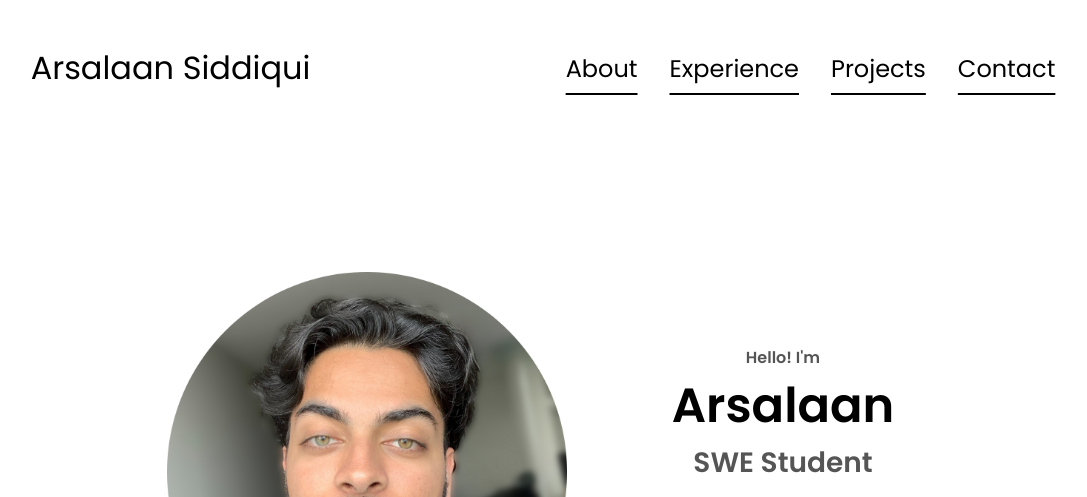
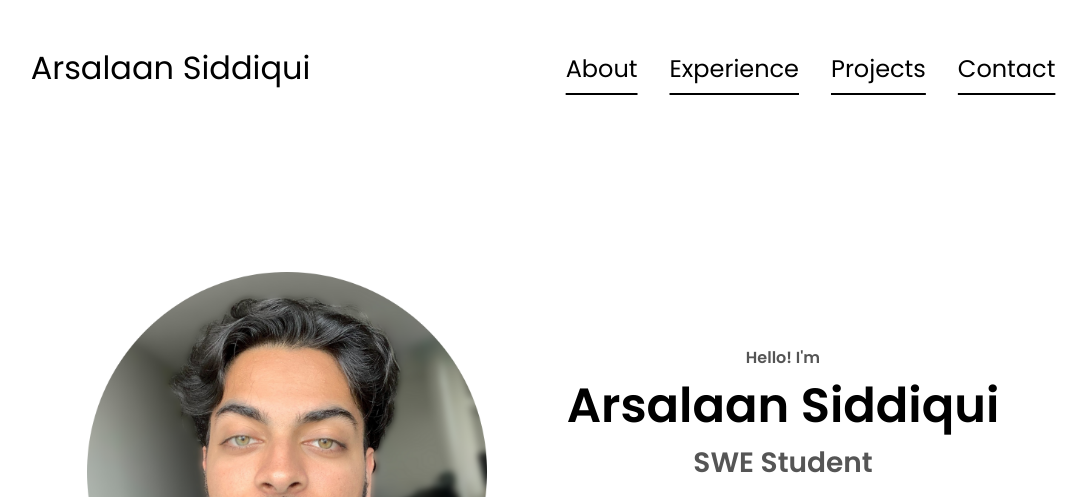
Before and after one commit to ArsalaanS/portfolio-website, a plain HTML site: page index.html in a window 1280 px wide. Shown: the top 497 px of the page, without its empty margins (97-1184 px from the left). Drawn offline with Linux system fonts and the light colour scheme.

Commit message:
add last name

```diff
--- a/index.html
+++ b/index.html
@@ -46,7 +46,7 @@
         </div>
         <div class="section__text">
             <p class="section__text__p1">Hello! I'm</p>
-            <h1 class="title">Arsalaan</h1>
+            <h1 class="title">Arsalaan Siddiqui</h1>
             <p class="section__text__p2">SWE Student</p>
             <div class="btn-container">
                 <button class="btn btn-color-2"
```
